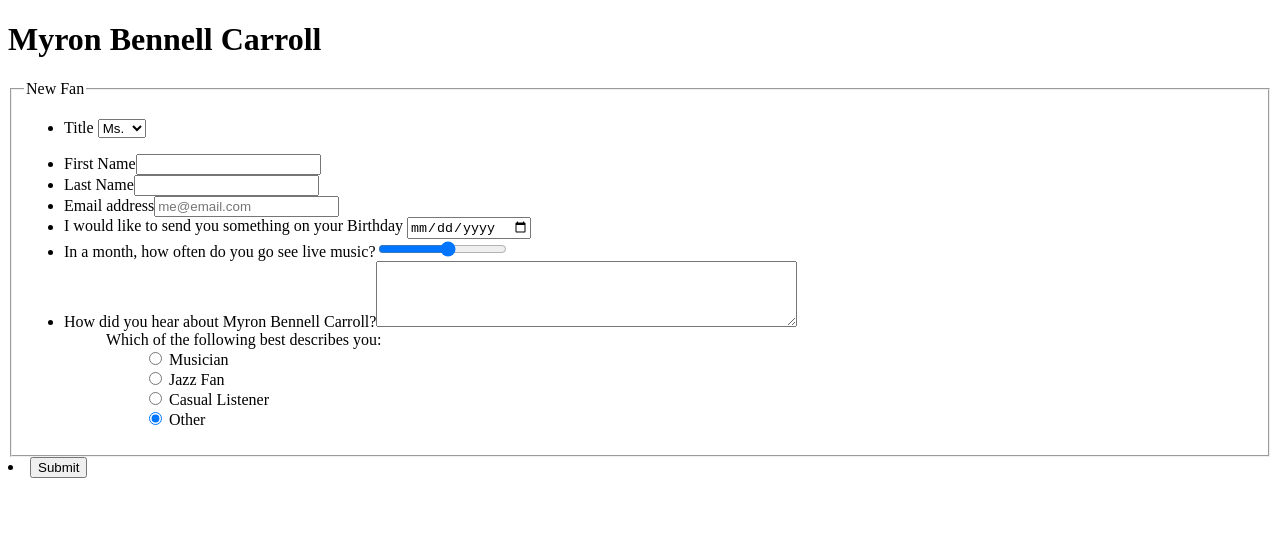
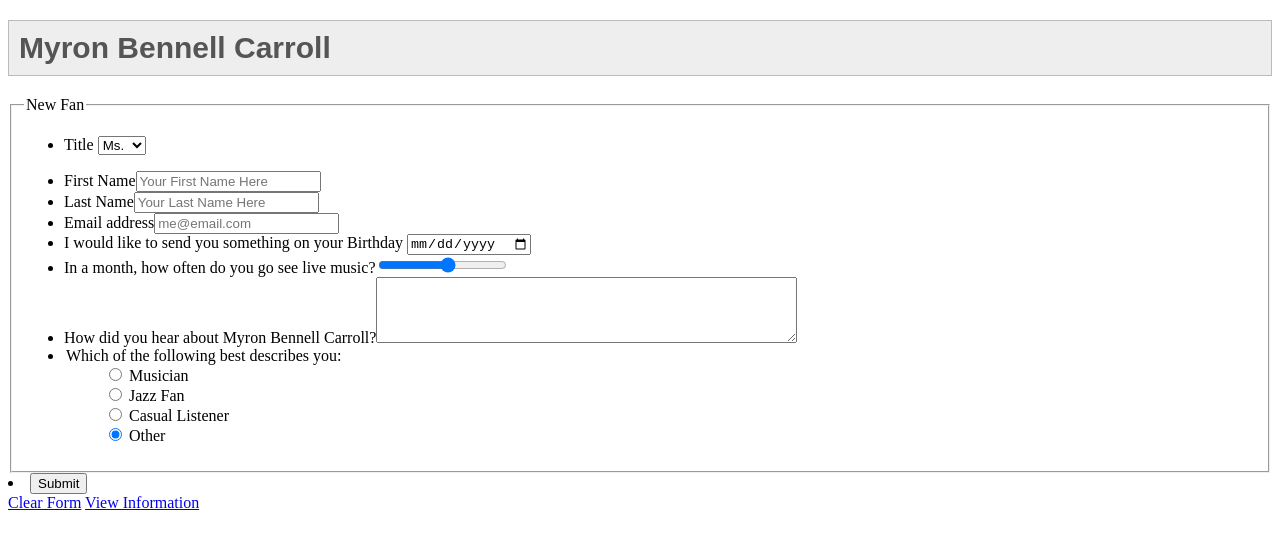
Before and after one commit to jusplayinmybass/Visual-Frameworks-Assignment-2, a plain HTML site: page HTML/additem.html in a window 1280 px wide. Drawn offline with Linux system fonts and the light colour scheme; files that its build step writes are made by us from their sources.

Commit message:
Finished Cleaning
Made all corrections to project 1 code to start building Project 2.

```diff
--- a/CSS/style.css
+++ b/CSS/style.css
@@ -0,0 +1,10 @@
+h1{
+	font: 30px Arial;
+	font-weight: bold;
+	border: 1px solid #bbb;
+	color: #555;
+	background-color: #eee;
+	padding: 10px;
+	text-transform: capitalize;
+	text-align: left;
+}
--- a/HTML/additem.html
+++ b/HTML/additem.html
@@ -1,4 +1,9 @@
 <!doctype html>
+<!--
+Myron Carroll
+Visual Farmeworks Assignment 2
+1204
+-->
 <html>
 	<head>
 		<meta charset="utf-8" />
@@ -9,9 +14,8 @@
 		<meta name="viewport" content="target-densitydpi=device-dpi" />
 		<meta name="handheldFriendly" content="True" />
 		<meta name="MobileOptimized" content="320" />
-				<title>Myron Bennell Carroll Email List</title>
+			<title>Myron Bennell Carroll Email List</title>
 		<link href="css/style.css" rel="stylesheet" type="text/css" />
-		<script src="js/main.js" type="text/javascript"></script>
 
 	</head>
 
@@ -30,13 +34,13 @@
 					</ul>
 					<ul>
 						</li>
-						<li><label for="fname">First Name</label><input type="text" id="fname" /></li>
-						<li><label for="lname">Last Name</label><input type="text" id="lname" /></li>
+						<li><label for="fname">First Name</label><input type="text" id="fname" placeholder="Your First Name Here" /></li>
+						<li><label for="lname">Last Name</label><input type="text" id="lname" placeholder="Your Last Name Here" /></li>
 						<li><label for="email">Email address</label><input type="email" id="email" placeholder="me@email.com" name="email" /></li>
 						<li><label for="birthday">I would like to send you something on your Birthday</label> <input type="date" id="date" placeholder="yyyy-mm-dd" name="bday" /></li>
 						<li><label for="out">In a month, how often do you go see live music?</label><input type="range" id="out" min="1" max="10" name="out" type="range" /></li>
 						<li><label for="hear">How did you hear about Myron Bennell Carroll?</label><textarea id="hear" rows="4" cols="50"></textarea></li>
-						<ul><label for="group"><legend>Which of the following best describes you:</legend></label>
+						<li><label for="group"><legend>Which of the following best describes you:</legend></label>
     						<ul class="checkbox">
     						<input type="radio" checked value="Musician" id="musician" name="relation"/>
     							<label for="musician">Musician</label><br>
@@ -46,9 +50,16 @@
     							<label for="casual listener">Casual Listener</label><br>
     						<input type="radio" checked value="Other" id="other" name="relation"/>
     							<label for="other">Other</label><br>
-						</ul>
+    					</li>
+					</ul>
 			</fieldset>
 			<li><input type="submit" id="register-submit" value="Submit" /></li>
+			<a href="clear form">Clear Form</a>
+			<a href="view information">View Information</a>
+
+		<script src="js/main.js" type="text/javascript"></script>
+		<script src="main.js"></script>
+		<script>getItems();</script>
 		</form>
 	</body>
 
```
Also changed, not shown: HTML/index.html (+1 -0 lines).
